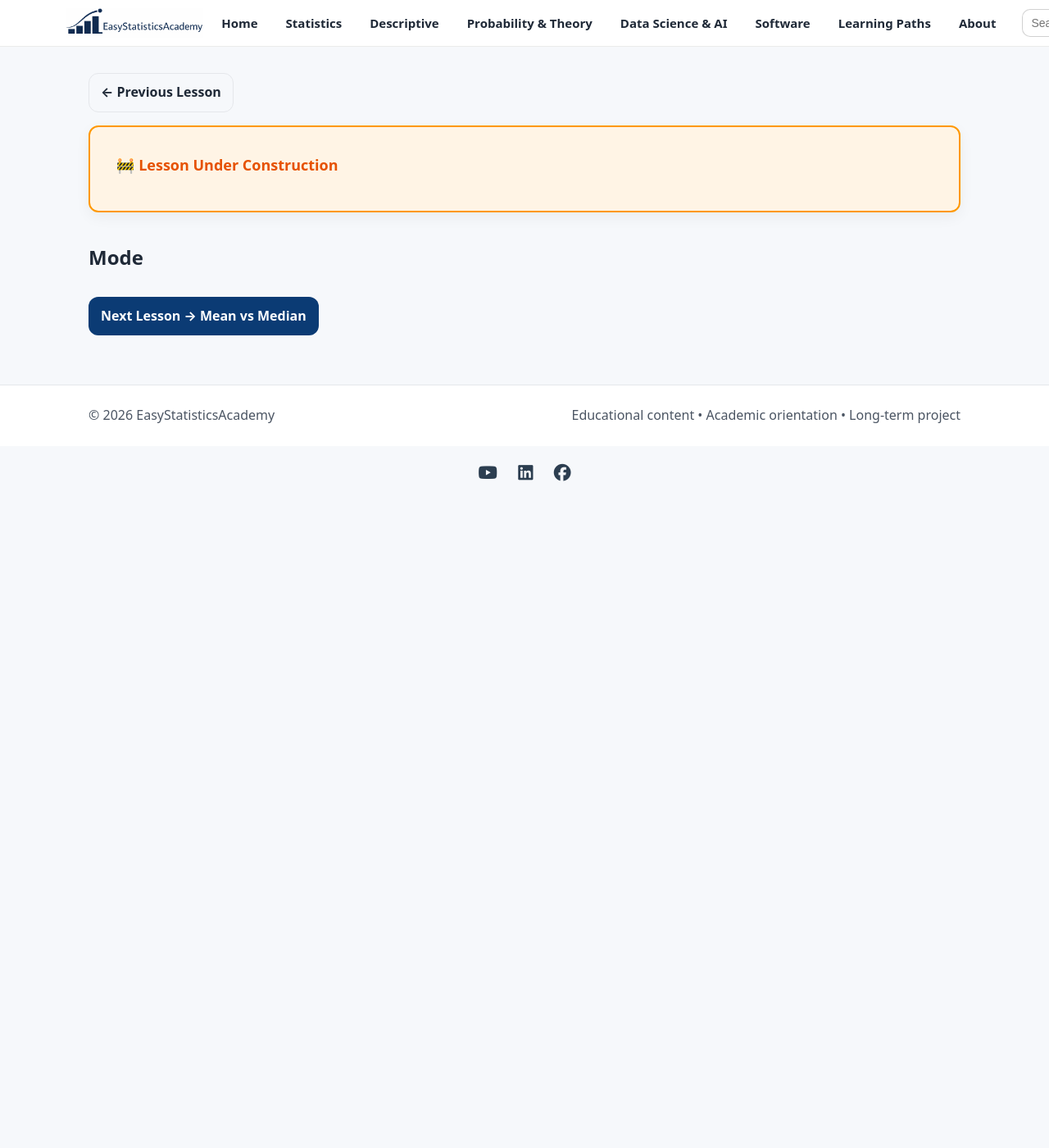
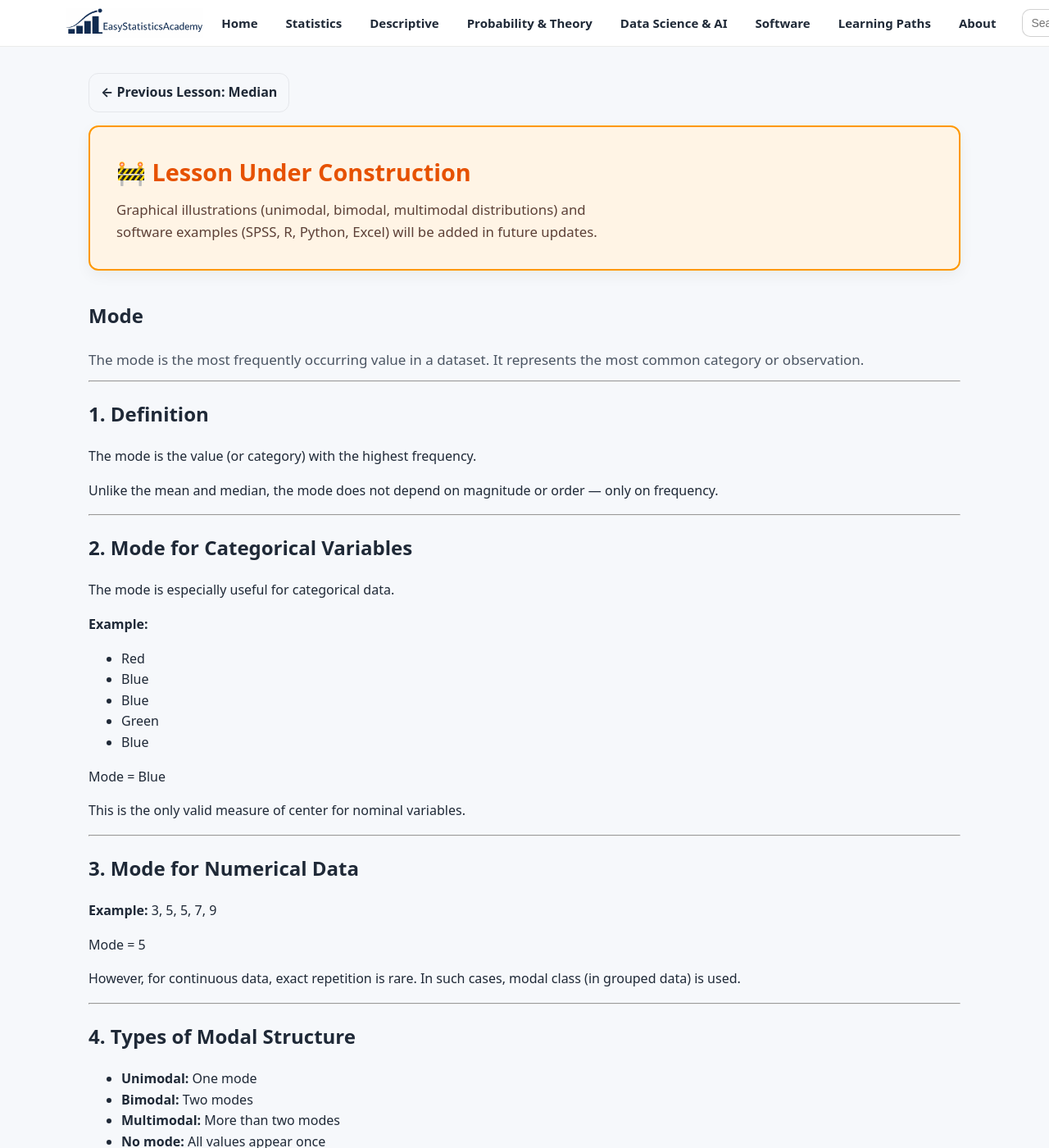
Before and after one commit to ammar-homaida-statistics/easystatisticsacademy, a Jekyll site: the page built from descriptive/center/mode/index.md, in a window 1280 px wide and 1400 px high. Shown: the whole window at 82% size. Built offline with Jekyll 4.4.1, drawn with Linux system fonts in a browser that asks for light colours; some of the changed text lies outside the part shown.

Commit message:
Add lesson content

```diff
--- a/descriptive/center/mode/index.md
+++ b/descriptive/center/mode/index.md
@@ -1,29 +1,174 @@
 ---
 layout: default
 title: "Mode"
+description: "Definition, interpretation, and use of the mode for categorical and numerical data."
 permalink: /descriptive/center/mode/
 sidebar: false
 ---
 
 <section class="section section-slim">
   <a class="btn btn-outline" href="/descriptive/center/median/">
-    ← Previous Lesson
+    ← Previous Lesson: Median
   </a>
 </section>
 
+<!-- UNDER CONSTRUCTION NOTICE -->
 <section class="section section-slim">
   <div class="callout" style="background:#fff4e5;border:2px solid #ff9800;padding:2rem;border-radius:12px;">
-    <h2 style="margin-top:0;color:#e65100;">🚧 Lesson Under Construction</h2>
+    <div class="callout-copy">
+      <h2 style="margin-top:0;color:#e65100;font-size:1.8rem;">
+        🚧 Lesson Under Construction
+      </h2>
+      <p style="margin:0;font-size:1.05rem;color:#5d4037;line-height:1.6;">
+        Graphical illustrations (unimodal, bimodal, multimodal distributions) and software examples (SPSS, R, Python, Excel) will be added in future updates.
+      </p>
+    </div>
   </div>
 </section>
 
 <section class="section">
-  <h1>Mode</h1>
+  <div class="section-head">
+    <h1>Mode</h1>
+    <p class="lead">
+      The mode is the most frequently occurring value in a dataset.
+      It represents the most common category or observation.
+    </p>
+  </div>
+
+  <hr>
+
+  <h2>1. Definition</h2>
+
+  <p>
+    The mode is the value (or category) with the highest frequency.
+  </p>
+
+  <p>
+    Unlike the mean and median, the mode does not depend on magnitude or order —
+    only on frequency.
+  </p>
+
+  <hr>
+
+  <h2>2. Mode for Categorical Variables</h2>
+
+  <p>
+    The mode is especially useful for categorical data.
+  </p>
+
+  <p><strong>Example:</strong></p>
+
+  <ul>
+    <li>Red</li>
+    <li>Blue</li>
+    <li>Blue</li>
+    <li>Green</li>
+    <li>Blue</li>
+  </ul>
+
+  <p>
+    Mode = Blue
+  </p>
+
+  <p>
+    This is the only valid measure of center for nominal variables.
+  </p>
+
+  <hr>
+
+  <h2>3. Mode for Numerical Data</h2>
+
+  <p><strong>Example:</strong> 3, 5, 5, 7, 9</p>
+
+  <p>
+    Mode = 5
+  </p>
+
+  <p>
+    However, for continuous data, exact repetition is rare.
+    In such cases, modal class (in grouped data) is used.
+  </p>
+
+  <hr>
+
+  <h2>4. Types of Modal Structure</h2>
+
+  <ul>
+    <li><strong>Unimodal:</strong> One mode</li>
+    <li><strong>Bimodal:</strong> Two modes</li>
+    <li><strong>Multimodal:</strong> More than two modes</li>
+    <li><strong>No mode:</strong> All values appear once</li>
+  </ul>
+
+  <p>
+    Modal structure gives insight into distribution shape.
+  </p>
+
+  <hr>
+
+  <h2>5. Mode in Grouped Data</h2>
+
+  <p>
+    In grouped frequency tables, the modal class is the class interval
+    with the highest frequency.
+  </p>
+
+  <p>
+    It approximates where the distribution peaks.
+  </p>
+
+  <hr>
+
+  <h2>6. Limitations of the Mode</h2>
+
+  <ul>
+    <li>May not be unique</li>
+    <li>May not exist</li>
+    <li>Does not use all data values</li>
+    <li>Not stable in small samples</li>
+  </ul>
+
+  <hr>
+
+  <h2>7. When Should You Use the Mode?</h2>
+
+  <ul>
+    <li>Nominal variables</li>
+    <li>Most common preference</li>
+    <li>Market research</li>
+    <li>Survey results</li>
+  </ul>
+
+  <p>
+    The mode answers: <strong>“What is most typical?”</strong>
+  </p>
+
+  <hr>
+
+  <h2>Conceptual Comparison</h2>
+
+  <ul>
+    <li>Mean → balances values</li>
+    <li>Median → balances order</li>
+    <li>Mode → reflects frequency dominance</li>
+  </ul>
+
+  <hr>
+
+  <h2>Summary</h2>
+
+  <ul>
+    <li>The mode is the most frequent value.</li>
+    <li>It is essential for categorical data.</li>
+    <li>It may not be unique.</li>
+    <li>It reveals distribution peaks.</li>
+  </ul>
+
 </section>
 
 <section class="section section-slim">
-  <a class="btn" href="/descriptive/center/mean-vs-median/">
-    Next Lesson → Mean vs Median
+  <a class="btn" href="/descriptive/center/weighted-mean/">
+    Next Lesson → Weighted Mean
   </a>
 </section>
 
```
